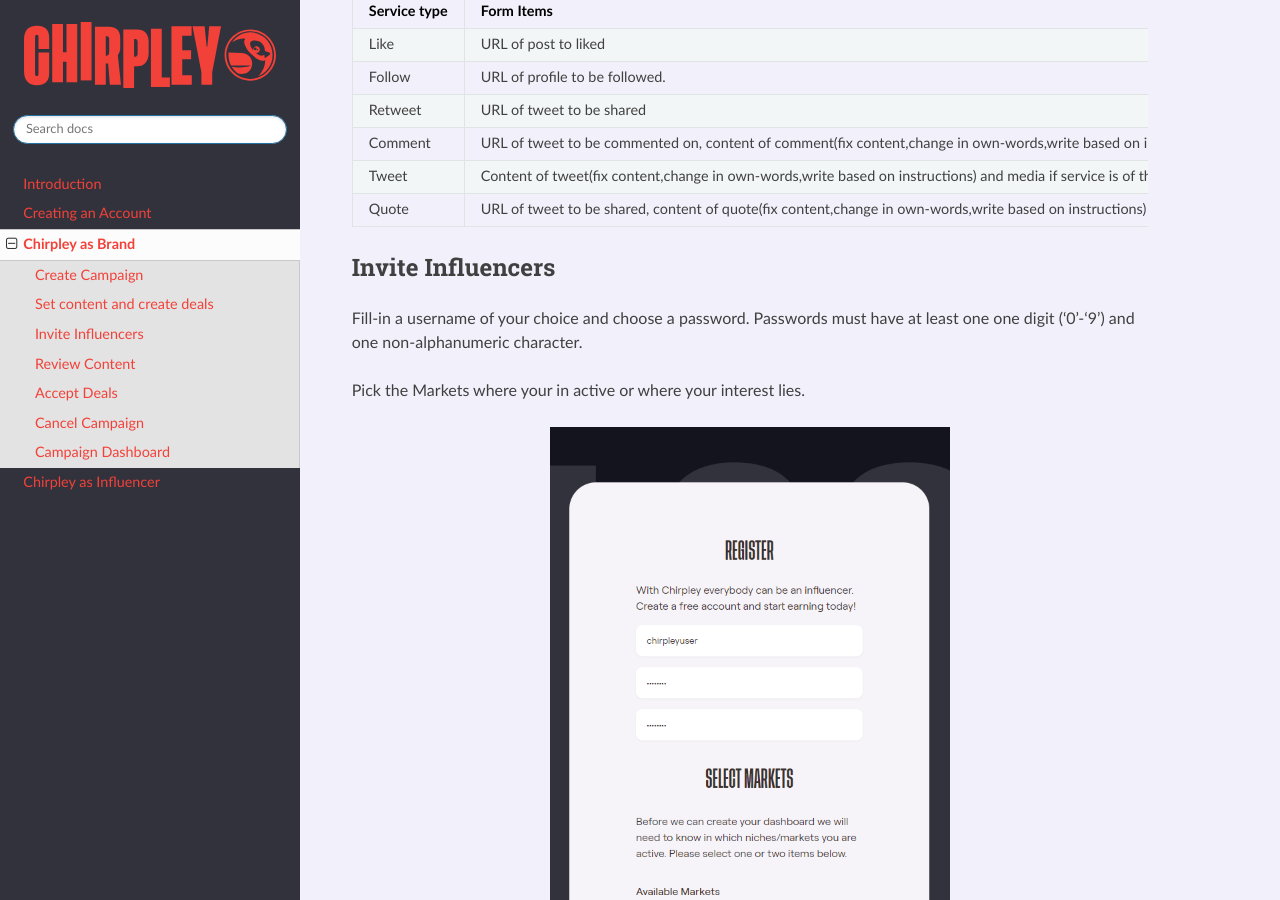
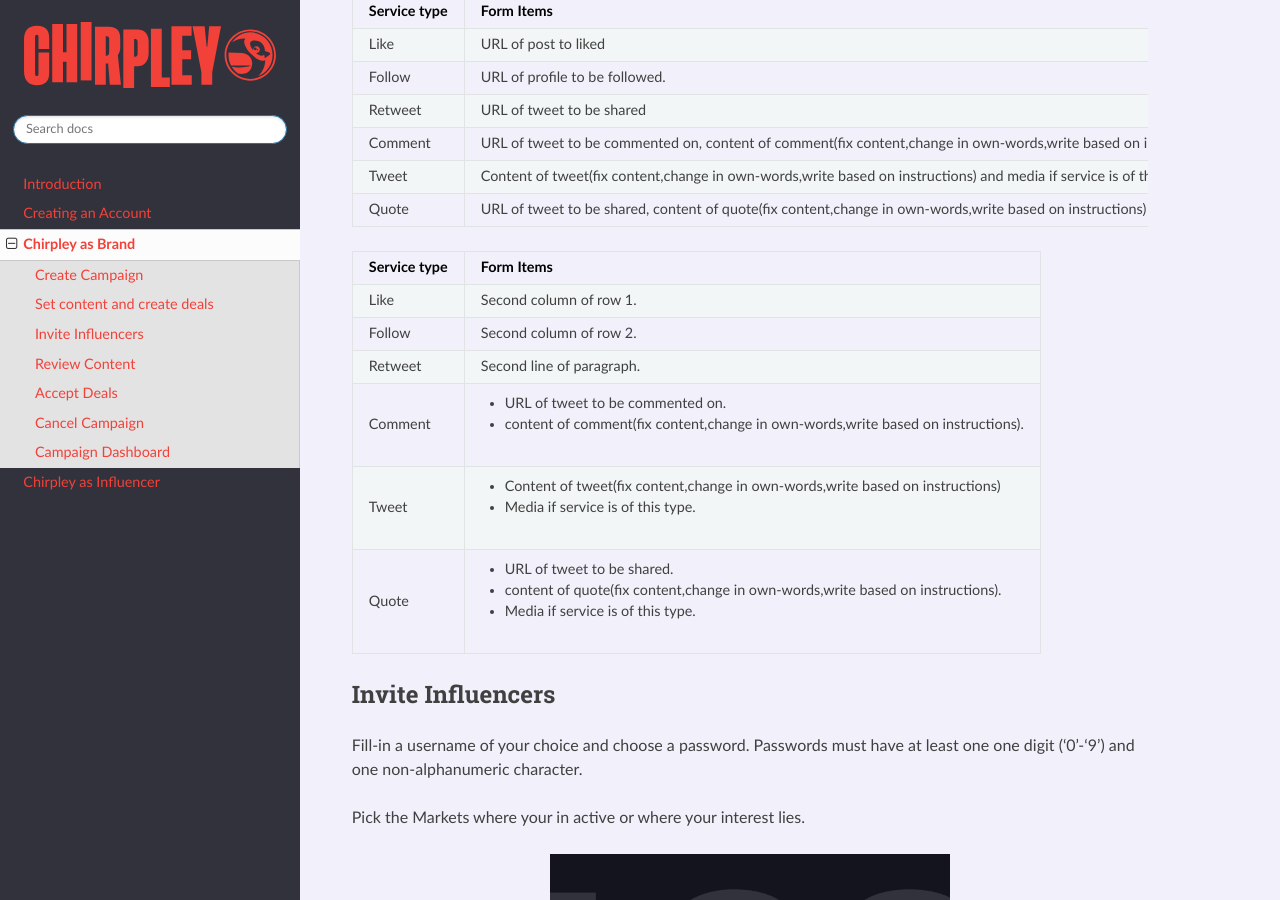
Before and after one commit to chirpley/docs, a Sphinx documentation site: the page built from docs/source/asbrand.rst, in a window 1280 px wide and 900 px high, scrolled down 4494 px. Built offline with Sphinx 7.4.7 and the Read the Docs theme 2.0.0, drawn with Linux system fonts in a browser that asks for light colours; pages that are not in the unit, such as notebooks, are missing from menus.

Commit message:
Update asbrand.rst

```diff
--- a/docs/source/asbrand.rst
+++ b/docs/source/asbrand.rst
@@ -152,7 +152,23 @@
    * - Quote
      - URL of tweet to be shared, content of quote(fix content,change in own-words,write based on instructions) and media if service is of this type.
 
+============  ==========
+Service type  Form Items
+============  ==========
+Like          Second column of row 1.
+Follow        Second column of row 2.
+Retweet       Second line of paragraph.
+Comment       - URL of tweet to be commented on.
 
+              - content of comment(fix content,change in own-words,write based on instructions).
+Tweet         - Content of tweet(fix content,change in own-words,write based on instructions)
+
+              - Media if service is of this type.
+Quote         - URL of tweet to be shared.
+
+              - content of quote(fix content,change in own-words,write based on instructions).
+              - Media if service is of this type.
+============  ==========
 
 Invite Influencers
 ------------
```
